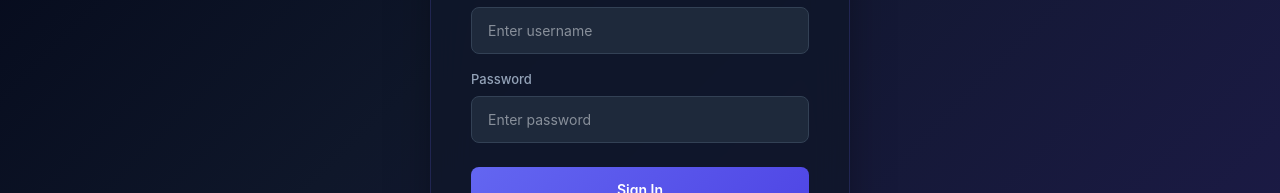
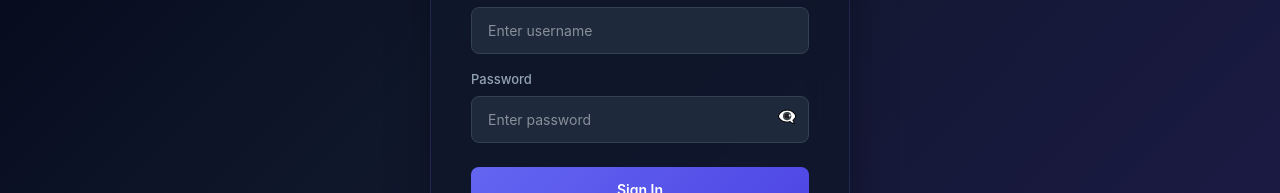
Before and after one commit to AbhishekChaudhary30/Enterprise-Fraud-Detection-System, a React (Vite) app in the folder frontend/: page /login in a window 1280 px wide. Shown: the part 328-521 px from the top of the page. Built offline with nearby package versions, Linux system fonts and the light colour scheme; no server answers.

Commit message:
feat: Add show password toggle on login page

```diff
--- a/frontend/src/pages/LoginPage.tsx
+++ b/frontend/src/pages/LoginPage.tsx
@@ -7,6 +7,7 @@
   const [isRegistering, setIsRegistering] = useState(false);
   const [username, setUsername] = useState('');
   const [password, setPassword] = useState('');
+  const [showPassword, setShowPassword] = useState(false);
   const [error, setError] = useState('');
   const [loading, setLoading] = useState(false);
 
@@ -106,12 +107,12 @@
             />
           </div>
 
-          <div>
+          <div style={{ position: 'relative' }}>
             <label style={{ display: 'block', fontSize: '13px', color: '#94a3b8', marginBottom: '6px', fontWeight: 500 }}>
               Password
             </label>
             <input
-              type="password"
+              type={showPassword ? "text" : "password"}
               value={password}
               onChange={e => setPassword(e.target.value)}
               placeholder="Enter password"
@@ -119,6 +120,7 @@
               style={{
                 width: '100%',
                 padding: '12px 16px',
+                paddingRight: '40px',
                 background: '#1e293b',
                 border: '1px solid #334155',
                 borderRadius: '8px',
@@ -127,6 +129,24 @@
                 outline: 'none',
               }}
             />
+            <button
+              type="button"
+              onClick={() => setShowPassword(!showPassword)}
+              style={{
+                position: 'absolute',
+                right: '12px',
+                top: '34px',
+                background: 'transparent',
+                border: 'none',
+                color: '#94a3b8',
+                cursor: 'pointer',
+                fontSize: '16px',
+                padding: 0,
+              }}
+              title={showPassword ? "Hide password" : "Show password"}
+            >
+              {showPassword ? '👁️' : '👁️‍🗨️'}
+            </button>
           </div>
 
           <button
```
